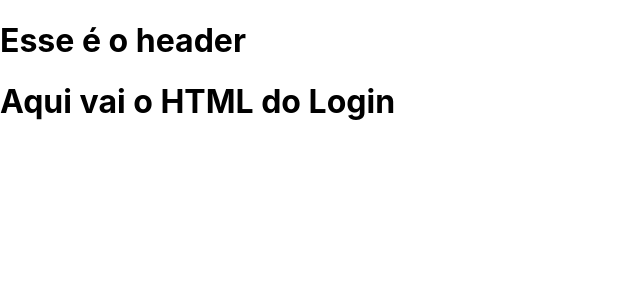
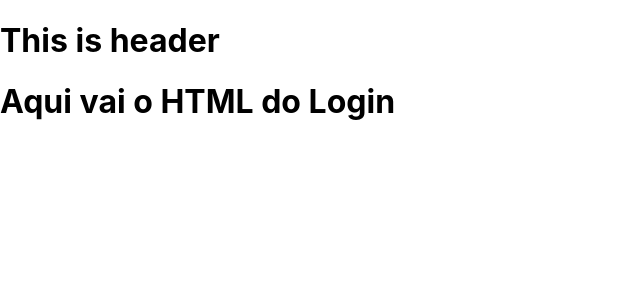
Before and after one commit to AllexAntoniollo/CryptoMetricHub, a React (Create React App) app in the folder frontend/: page / in a window 1280 px wide. Shown: the top 300 px of the page, without its empty margins (0-640 px from the left). Built offline with nearby package versions, Linux system fonts and the light colour scheme.

Commit message:
headeralterado

```diff
--- a/frontend/src/components/header.tsx
+++ b/frontend/src/components/header.tsx
@@ -1,7 +1,7 @@
 export default function Header() {
   return (
     <>
-      <h1>Esse é o header</h1>
+      <h1>This is header</h1>
     </>
   );
 }
```
